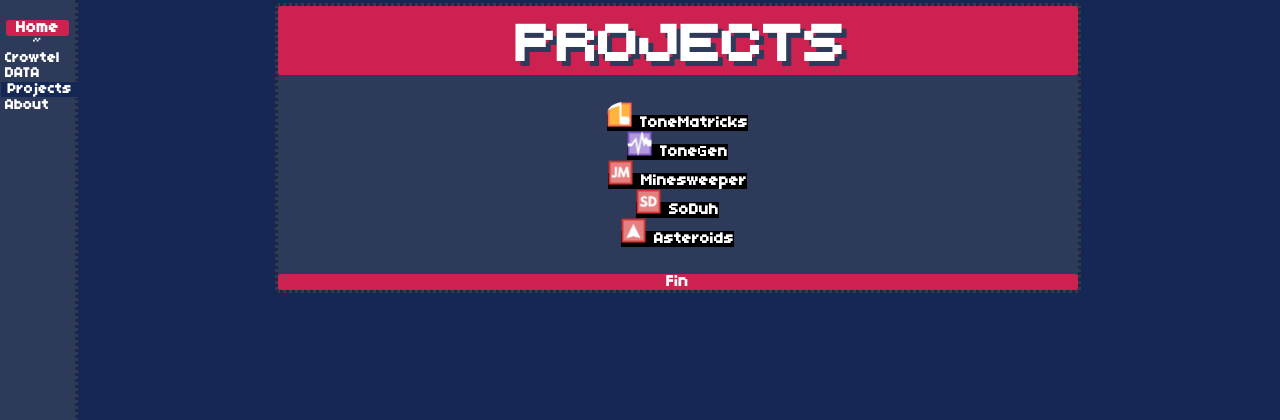
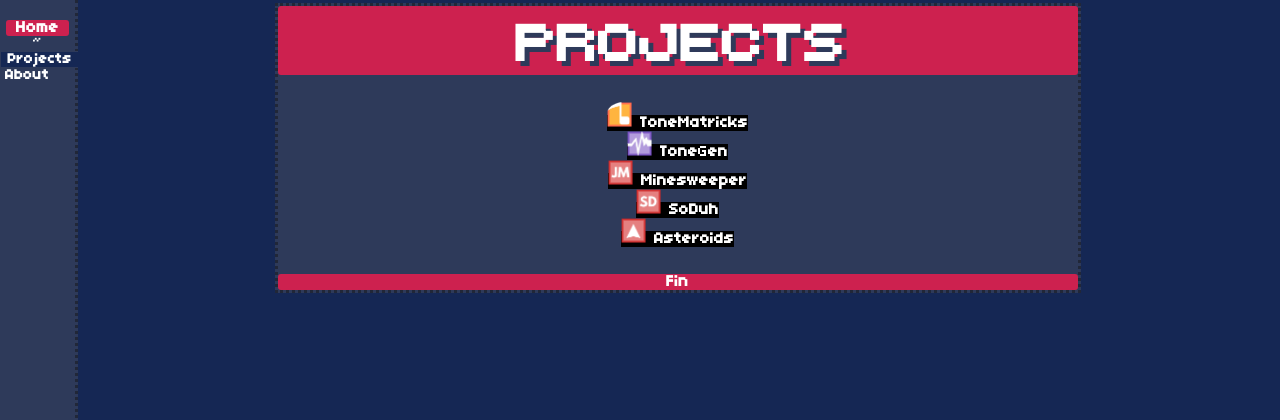
Before and after one commit to Videowelder/videowelder.xyz, a PHP site: page /Projects/index.php in a window 1280 px wide. Shown: the top 420 px of the page. Run offline with PHP 8.4, Linux system fonts and the light colour scheme.

Commit message:
Update index.php

```diff
--- a/Projects/index.php
+++ b/Projects/index.php
@@ -313,12 +313,6 @@ div.navbar p {
 <div class="navbar">
 <a href="/" class="section_header_red">Home</a>
 <span>~</span>
-<a href="/Crowtel">
-	<div>Crowtel</div>
-</a>
-<a href="/DATA">
-	<div>DATA</div>
-</a>
 <p class="navbar_selected">Projects</p>
 <a href="/About">
 	<div>About</div>
@@ -331,32 +325,32 @@ div.navbar p {
 		<div class="sub_text">
 		<div>
 			<p align="middle">
-			<a href="/Projects/TM">
-			<img src="/files/tm_logo.ico" alt="" width="25px" height="25px">
+			<a href="/videowelder.xyz/Projects/TM.php">
+			<img src="/videowelder.xyz/files/tm_logo.ico" alt="" width="25px" height="25px">
 			ToneMatricks
 			</a>
 			</p>
 			<p align="middle">
-			<a href="/Projects/ToneGen">
-			<img src="/files/tg_logo.ico" alt="" width="25px" height="25px">
+			<a href="/videowelder.xyz/Projects/ToneGen.php">
+			<img src="/videowelder.xyz/files/tg_logo.ico" alt="" width="25px" height="25px">
 			ToneGen
 			</a>
 			</p>
 			<p align="middle">
-			<a href="/Projects/JMinesweeper">
-			<img src="/files/jm_logo.ico" alt="" width="25px" height="25px">
+			<a href="/videowelder.xyz/Projects/JMinesweeper">
+			<img src="/videowelder.xyz/files/jm_logo.ico" alt="" width="25px" height="25px">
 			Minesweeper
 			</a>
 			</p>
 			<p align="middle">
-			<a href="/Projects/SoDuh">
-			<img src="/files/sd_logo.ico" alt="" width="25px" height="25px">
+			<a href="/videowelder.xyz/Projects/SoDuh">
+			<img src="/videowelder.xyz/files/sd_logo.ico" alt="" width="25px" height="25px">
 			SoDuh
 			</a>
 			</p>
 			<p align="middle">
-			<a href="/Projects/Asteroids">
-			<img src="/files/asteroids_logo.ico" alt="" width="25px" height="25px">
+			<a href="/videowelder.xyz/Projects/Asteroids">
+			<img src="/videowelder.xyz/files/asteroids_logo.ico" alt="" width="25px" height="25px">
 			Asteroids
 			</a>
 			</p>
```
